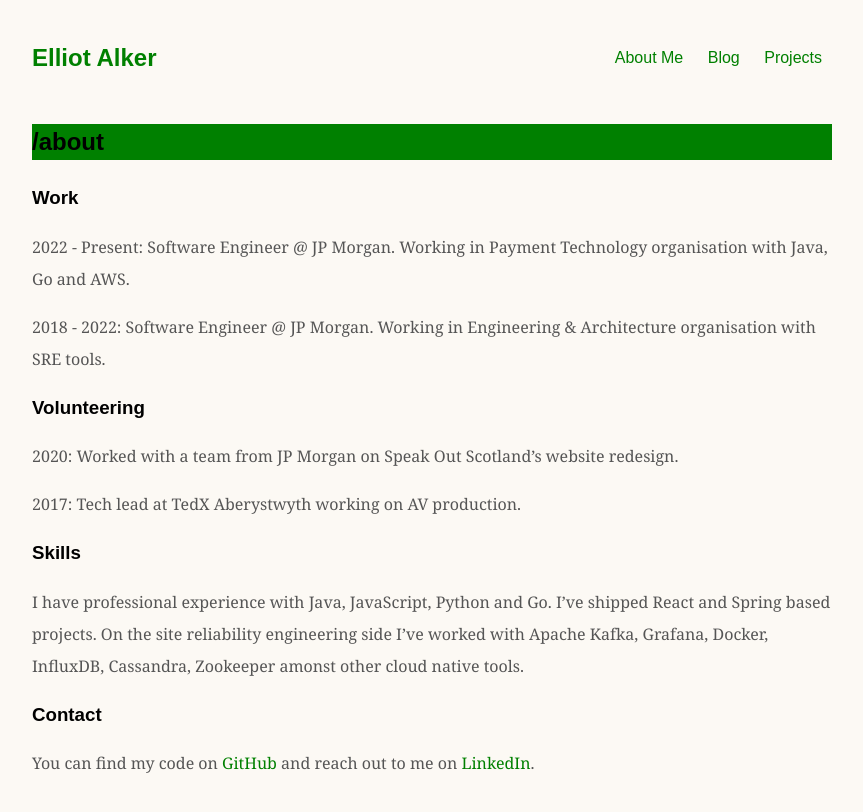
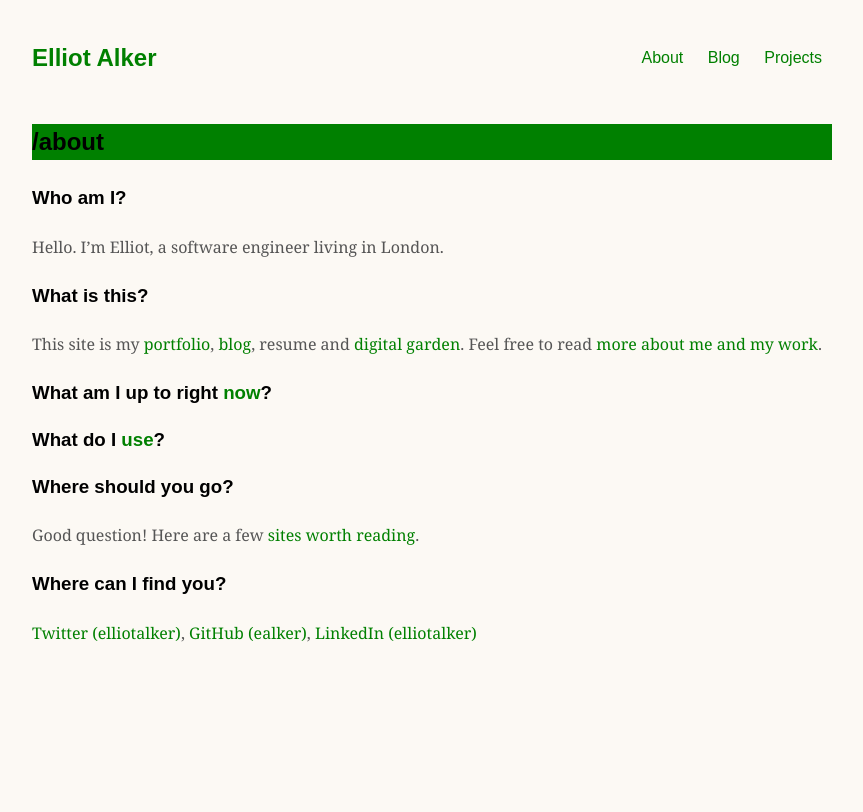
Before and after one commit to ealker/ealker.github.io, a Jekyll site: the page built from about.md, in a window 1280 px wide. Shown: the top 812 px of the page, without its empty margins (208-1071 px from the left). Built offline with Jekyll 4.4.1, drawn with Linux system fonts in a browser that asks for light colours.

```diff
--- a/_layouts/default.html
+++ b/_layouts/default.html
@@ -15,7 +15,7 @@
         <h2><a href="/">Elliot Alker</a></h2>
         <nav>
                 <ul>
-                    <li><a href="/about">About Me</a></li>
+                    <li><a href="/about">About</a></li>
                     <li><a href="/blog">Blog</a></li>
                     <li><a href="/projects">Projects</a></li>
                 </ul>
--- a/about.md
+++ b/about.md
@@ -3,7 +3,7 @@ layout: page
 title: /about
 ---
 
-### Work
+<!-- ### Work
 
 2022 - Present: Software Engineer @ JP Morgan. Working in Payment Technology organisation with Java, Go and AWS.
 
@@ -21,4 +21,26 @@ I have professional experience with Java, JavaScript, Python and Go. I've shippe
 
 ### Contact
 
-You can find my code on [GitHub](https://github.com/ealker) and reach out to me on [LinkedIn](https://www.linkedin.com/in/elliot-alker).
+You can find my code on [GitHub](https://github.com/ealker) and reach out to me on [LinkedIn](https://www.linkedin.com/in/elliot-alker). -->
+
+### Who am I?
+
+Hello. I'm Elliot, a software engineer living in London.
+
+### What is this?
+
+This site is my [portfolio](/projects), [blog](/blog), resume and [digital garden](https://maggieappleton.com/garden-history). Feel free to read [more about me and my work](/about).
+
+### What am I up to right [now](/now)?
+
+### What do I [use](/uses)?
+
+### Where should you go?
+
+Good question! Here are a few [sites worth reading](/links).
+
+### Where can I find you?
+
+[Twitter (elliotalker)](),
+[GitHub (ealker)](),
+[LinkedIn (elliotalker)]()
```
Also changed, not shown: index.md (+2 -17 lines), projects.md (+9 -9 lines), projects/smarthome.md (+1 -1 lines).
